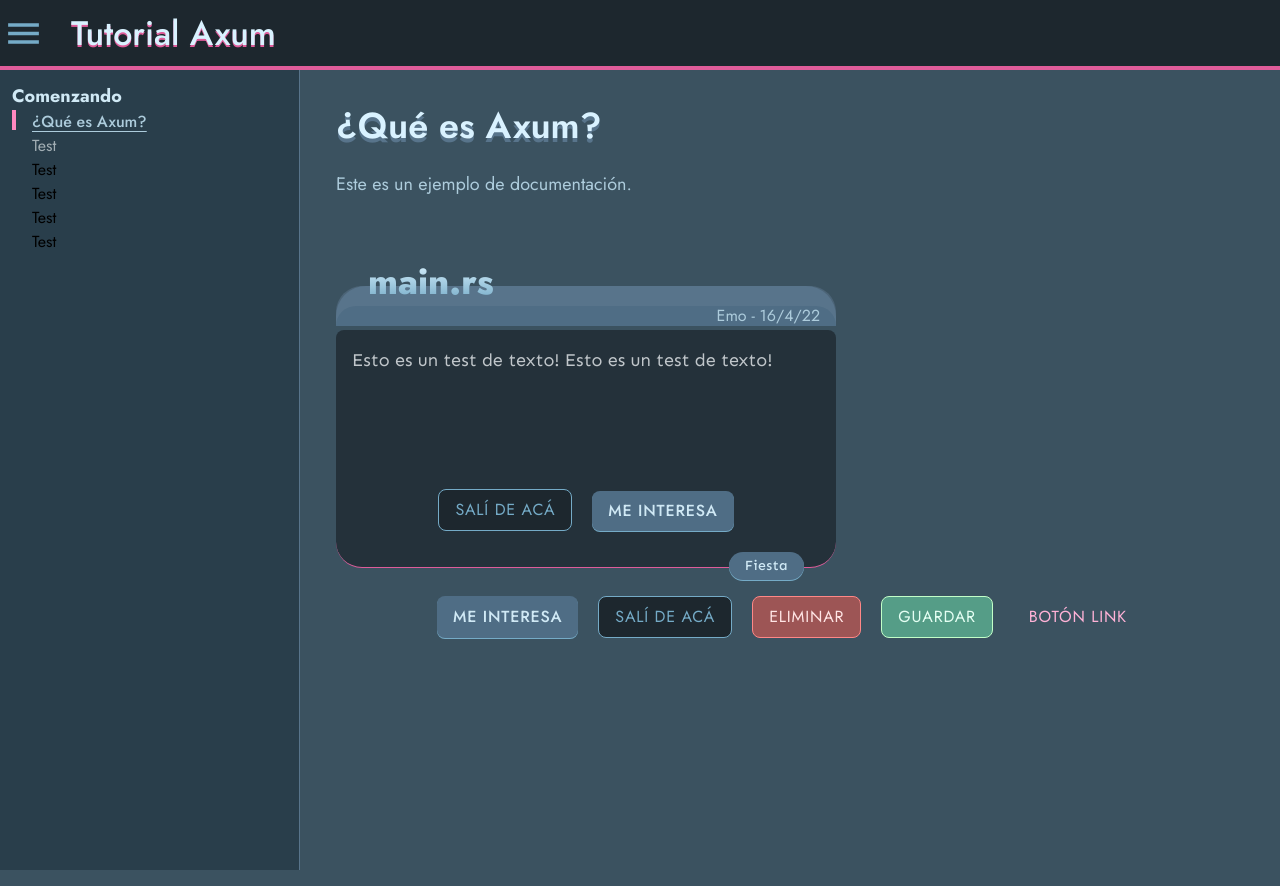
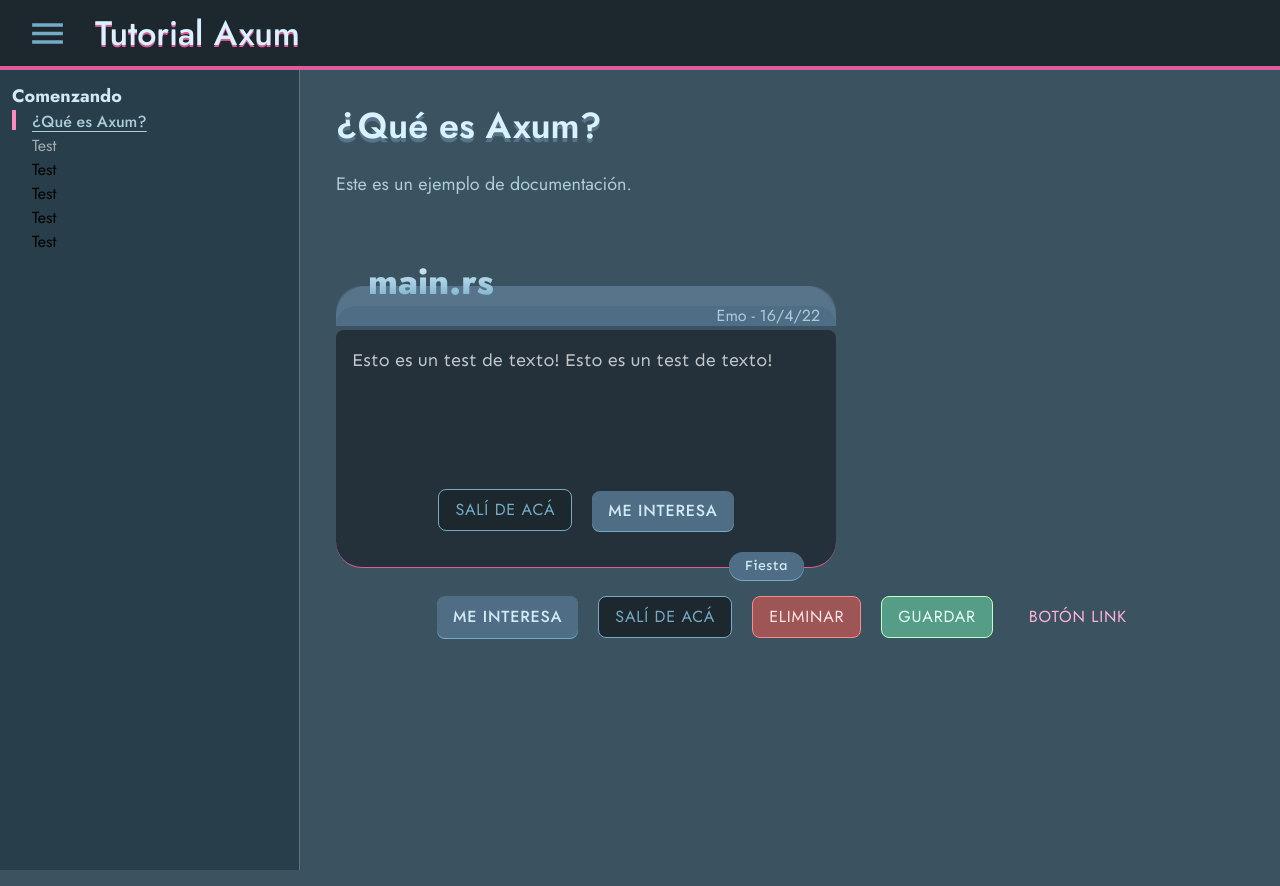
Before and after one commit to EmoPorEmilio/proyecto-viviana-test, a Next.js app: page / in a window 1280 px wide. Built offline with nearby package versions, Linux system fonts and the light colour scheme.

Commit message:
padding header finished

```diff
--- a/components/Content/index.tsx
+++ b/components/Content/index.tsx
@@ -17,7 +17,7 @@ const Content = () => {
         <br />
         <br />
         <Dialog />
-        <div className='flex flex-wrap  justify-center gap-5'>
+        <div className='flex flex-wrap justify-center gap-5'>
           <Button
             type={ButtonType.Primary}
             onClick={() => {
--- a/components/Header/index.tsx
+++ b/components/Header/index.tsx
@@ -2,7 +2,7 @@ import HamburgerMenuIcon from '@/app/icons/Icon';
 
 const Header = () => (
   <nav className='flex items-center bg-bg-400 h-[70px] border-bottom border-solid border-b-4 border-accent-500'>
-    <div className='md:block hidden pl-2'>
+    <div className='md:block hidden pl-8'>
       <HamburgerMenuIcon className='' size={16} />
     </div>
     <h1 className='pl-8 text-primary-100 text-[34px] subpixel-antialiased font-medium drop-shadow-title'>
```
